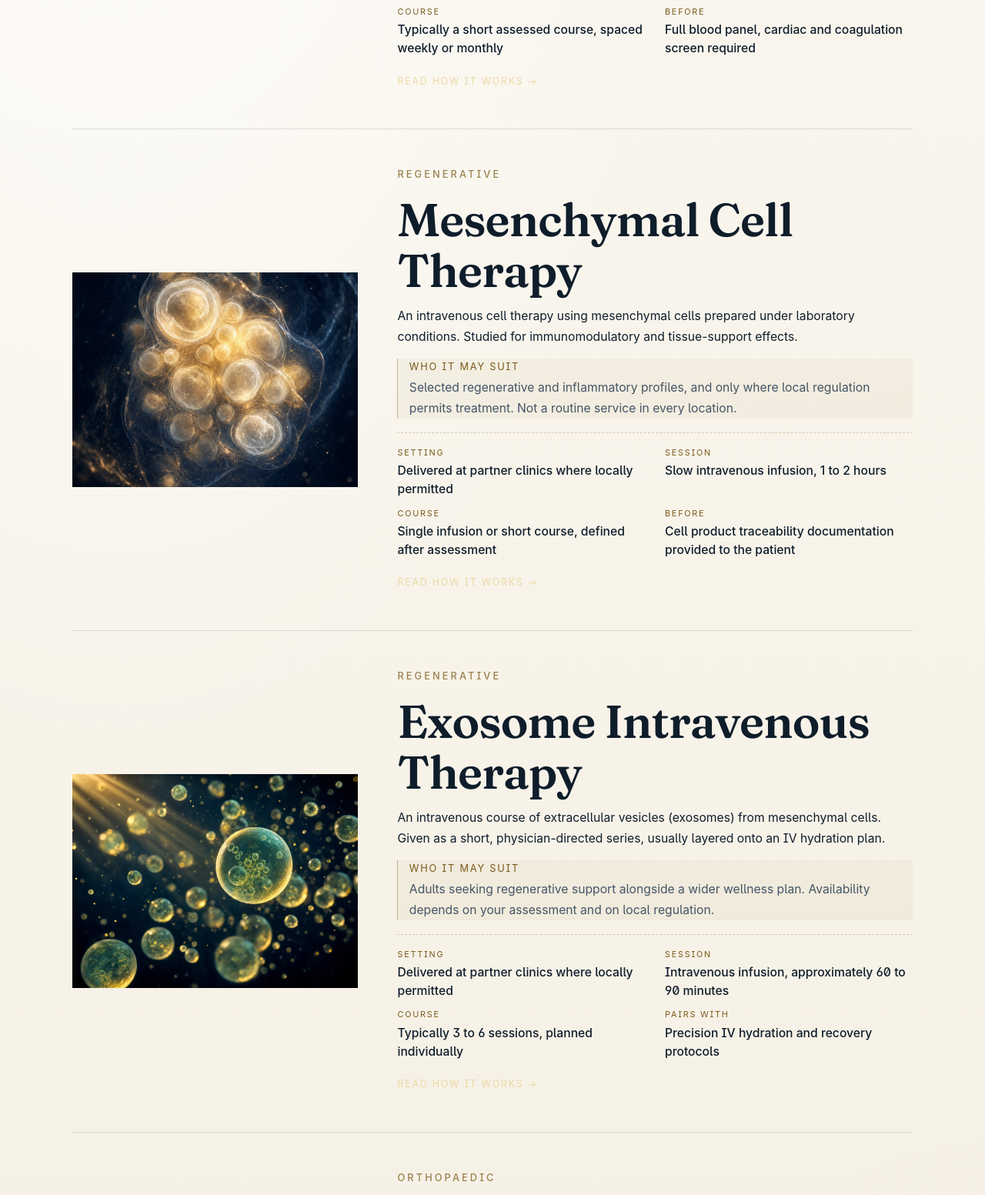
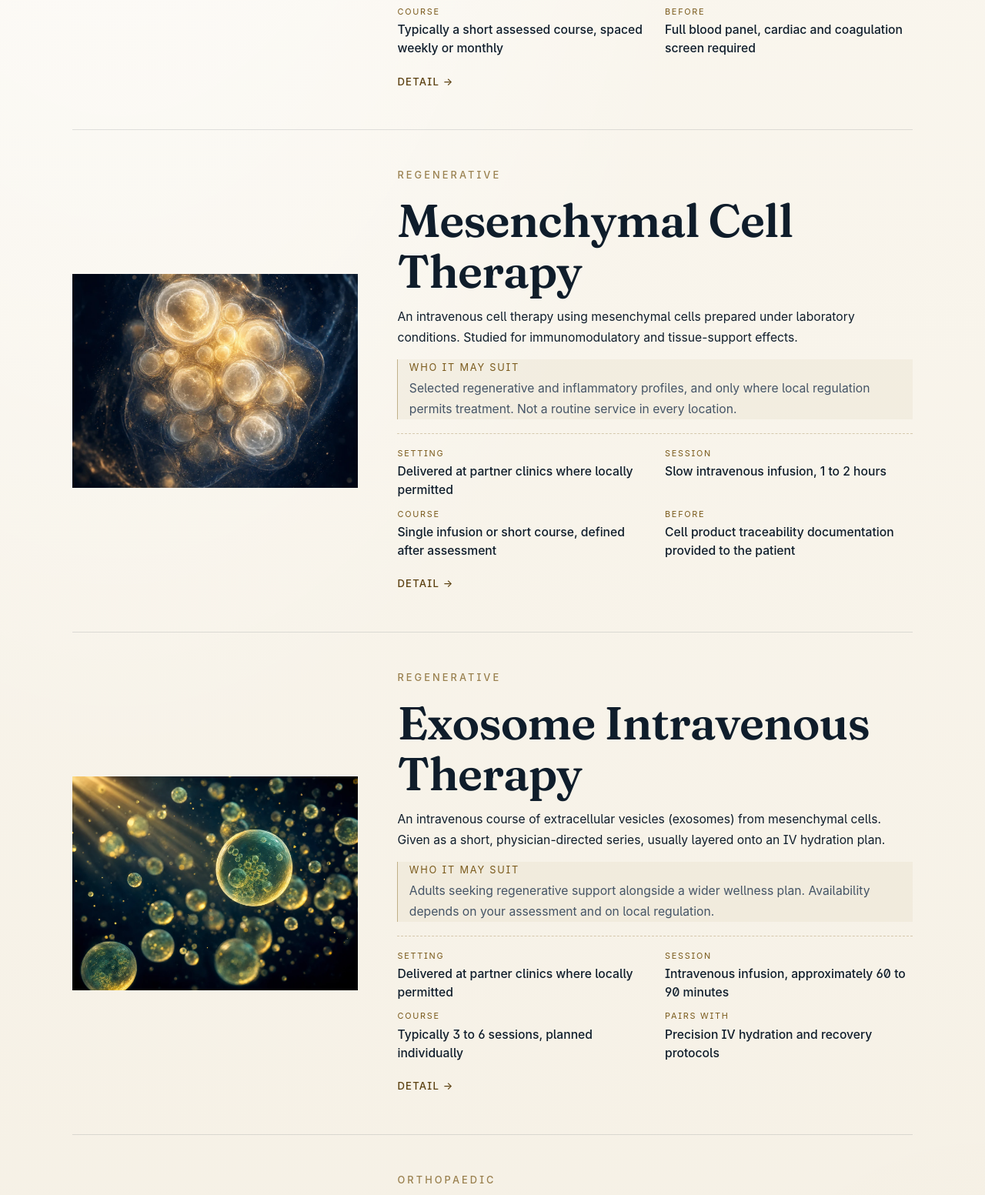
Before and after one commit to drtonysu/r2-iwaa-new, a website: page advanced-care.html in a window 1280 px wide. Shown: the part 1365-2918 px from the top of the page at 77% size. Drawn offline with Linux system fonts and the light colour scheme; a web font is replaced by a local one.

Commit message:
advanced-care: unify Detail link (bronze, weight 500)

```diff
--- a/advanced-care.html
+++ b/advanced-care.html
@@ -62,7 +62,7 @@
               <p class="row__what">Blood plasma is separated and replaced with sterile albumin and saline; your blood cells are returned to circulation. Used to lower circulating inflammatory and metabolic factors.</p>
               <p class="row__who"><span class="row__who-tag">Who it may suit</span> Adults with chronic inflammatory burden, elevated cardiometabolic markers, or persistent post-viral fatigue &mdash; where laboratory workup supports it.</p>
               <div class="row__meta"><div class="row__meta-item"><span class="row__meta-key">Setting</span><span class="row__meta-val">Taipei clinic only, under continuous physician supervision</span></div><div class="row__meta-item"><span class="row__meta-key">Session</span><span class="row__meta-val">Up to about 2 hours, Haemonetics MCS+ single-needle system</span></div><div class="row__meta-item"><span class="row__meta-key">Course</span><span class="row__meta-val">Typically a short assessed course, spaced weekly or monthly</span></div><div class="row__meta-item"><span class="row__meta-key">Before</span><span class="row__meta-val">Full blood panel, cardiac and coagulation screen required</span></div></div>
-              <span class="row__more">Read how it works &rarr;</span>
+              <span class="row__more">Detail &rarr;</span>
             </div>
           </a>
           <a class="row row--link" href="adv-mesenchymal-cells.html">
@@ -73,7 +73,7 @@
               <p class="row__what">An intravenous cell therapy using mesenchymal cells prepared under laboratory conditions. Studied for immunomodulatory and tissue-support effects.</p>
               <p class="row__who"><span class="row__who-tag">Who it may suit</span> Selected regenerative and inflammatory profiles, and only where local regulation permits treatment. Not a routine service in every location.</p>
               <div class="row__meta"><div class="row__meta-item"><span class="row__meta-key">Setting</span><span class="row__meta-val">Delivered at partner clinics where locally permitted</span></div><div class="row__meta-item"><span class="row__meta-key">Session</span><span class="row__meta-val">Slow intravenous infusion, 1 to 2 hours</span></div><div class="row__meta-item"><span class="row__meta-key">Course</span><span class="row__meta-val">Single infusion or short course, defined after assessment</span></div><div class="row__meta-item"><span class="row__meta-key">Before</span><span class="row__meta-val">Cell product traceability documentation provided to the patient</span></div></div>
-              <span class="row__more">Read how it works &rarr;</span>
+              <span class="row__more">Detail &rarr;</span>
             </div>
           </a>
           <a class="row row--link" href="adv-exosome-iv.html">
@@ -84,7 +84,7 @@
               <p class="row__what">An intravenous course of extracellular vesicles (exosomes) from mesenchymal cells. Given as a short, physician-directed series, usually layered onto an IV hydration plan.</p>
               <p class="row__who"><span class="row__who-tag">Who it may suit</span> Adults seeking regenerative support alongside a wider wellness plan. Availability depends on your assessment and on local regulation.</p>
               <div class="row__meta"><div class="row__meta-item"><span class="row__meta-key">Setting</span><span class="row__meta-val">Delivered at partner clinics where locally permitted</span></div><div class="row__meta-item"><span class="row__meta-key">Session</span><span class="row__meta-val">Intravenous infusion, approximately 60 to 90 minutes</span></div><div class="row__meta-item"><span class="row__meta-key">Course</span><span class="row__meta-val">Typically 3 to 6 sessions, planned individually</span></div><div class="row__meta-item"><span class="row__meta-key">Pairs with</span><span class="row__meta-val">Precision IV hydration and recovery protocols</span></div></div>
-              <span class="row__more">Read how it works &rarr;</span>
+              <span class="row__more">Detail &rarr;</span>
             </div>
           </a>
           <a class="row row--link" href="adv-exosome-knee.html">
@@ -95,7 +95,7 @@
               <p class="row__what">An in-joint (intra-articular) exosome course for knee osteoarthritis, paired with a structured rehabilitation and load-management plan.</p>
               <p class="row__who"><span class="row__who-tag">Who it may suit</span> Adults with imaging-confirmed knee osteoarthritis, aiming to reduce symptoms and support function. Not a substitute for surgical care where indicated.</p>
               <div class="row__meta"><div class="row__meta-item"><span class="row__meta-key">Setting</span><span class="row__meta-val">Delivered at partner clinics where locally permitted</span></div><div class="row__meta-item"><span class="row__meta-key">Session</span><span class="row__meta-val">Guided intra-articular injection under aseptic conditions</span></div><div class="row__meta-item"><span class="row__meta-key">Course</span><span class="row__meta-val">Typically a short series over several weeks</span></div><div class="row__meta-item"><span class="row__meta-key">Includes</span><span class="row__meta-val">Rehabilitation guidance and follow-up review</span></div></div>
-              <span class="row__more">Read how it works &rarr;</span>
+              <span class="row__more">Detail &rarr;</span>
             </div>
           </a>
           <a class="row row--link" href="adv-iv-laser.html">
@@ -106,7 +106,7 @@
               <p class="row__what">Low-level intravascular light at specific wavelengths, delivered through a fine intravenous line. Used as an adjunct to IV protocols &mdash; not a stand-alone treatment.</p>
               <p class="row__who"><span class="row__who-tag">Who it may suit</span> Adults on a planned IV course seeking additional support alongside hydration or recovery protocols.</p>
               <div class="row__meta"><div class="row__meta-item"><span class="row__meta-key">Setting</span><span class="row__meta-val">Available at Taipei and selected partner clinics</span></div><div class="row__meta-item"><span class="row__meta-key">Session</span><span class="row__meta-val">Approximately 30 to 60 minutes, alongside IV therapy</span></div><div class="row__meta-item"><span class="row__meta-key">Course</span><span class="row__meta-val">Short series, aligned with your IV plan</span></div><div class="row__meta-item"><span class="row__meta-key">Pairs with</span><span class="row__meta-val">Precision IV hydration, recovery, neuro-support protocols</span></div></div>
-              <span class="row__more">Read how it works &rarr;</span>
+              <span class="row__more">Detail &rarr;</span>
             </div>
           </a>
         </div>
--- a/css/style.css
+++ b/css/style.css
@@ -1497,13 +1497,15 @@ p em { font-style: italic; color: var(--ivory-warm); }
   display: inline-block;
   margin-top: 1.2rem;
   font-family: var(--font-body);
-  font-size: 0.78rem;
-  letter-spacing: 0.14em;
-  text-transform: uppercase;
-  color: var(--gold-light);
+  font-size: 0.82rem;
+  font-weight: 500;
+  letter-spacing: 0.09em;
+  text-transform: uppercase;
+  color: var(--gold);
   transition: color 0.3s var(--ease);
 }
-[data-theme="light"] .row__more { color: var(--gold-ink); }
+.band--ivory .row__more,
+[data-theme="light"] .row__more { color: #5a3f0f; }
 
 /* ---------- advanced-care subpage: step list ---------- */
 .steps {
```
Also changed, not shown: 1 other file.
